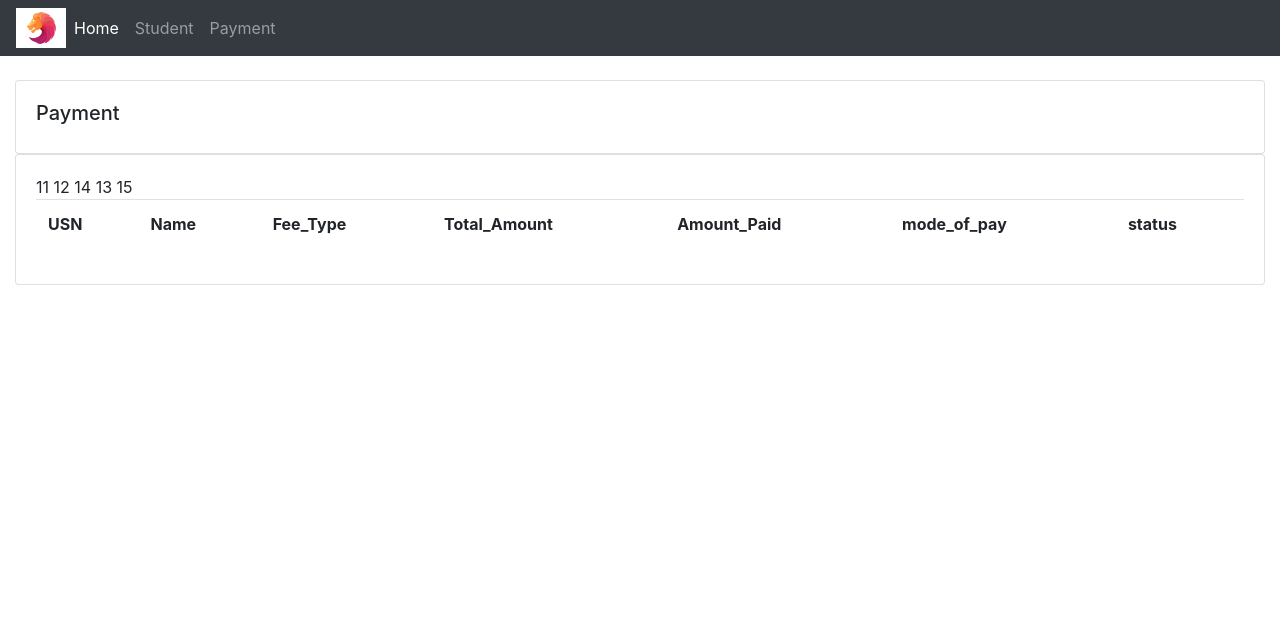
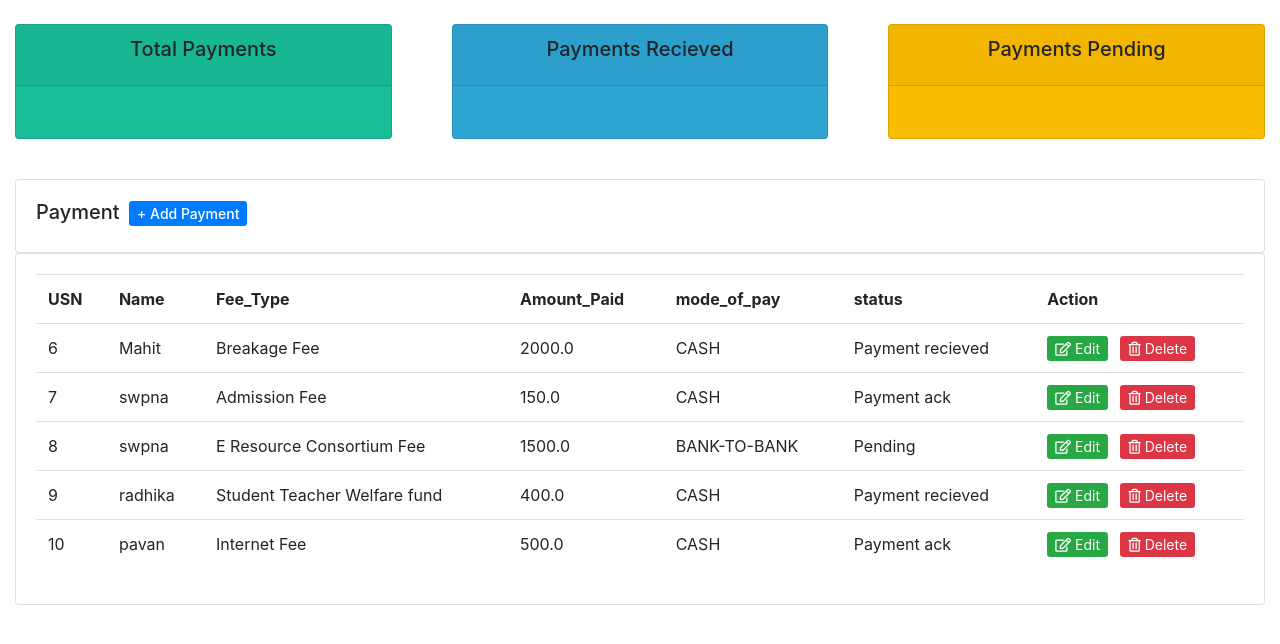
Before and after one commit to Razor11022000/FMS, a Django app: page /payment/ in a window 1280 px wide. Shown: the top 644 px of the page. Run offline with Django 3.2, Linux system fonts and the light colour scheme; data comes from the database, SQL or seed files in the repository; both versions use the stored data as it was after the commit; lists and menus that the app fills with data are empty; some libraries are stand-ins or nearby versions.

Commit message:
changes to payments module

```diff
--- a/fms/accounts/models.py
+++ b/fms/accounts/models.py
@@ -229,3 +229,6 @@ class Payment(models.Model):
 	mode_payment = models.CharField(max_length=25, choices=MODE_OF_PAYMENT)
 	date_created = models.DateTimeField(auto_now_add=True, null=True)
 	status = models.CharField(max_length=200, null=True, choices=STATUS)
+
+	def __str__(self):
+		return str(self.student)
--- a/fms/accounts/templates/accounts/dashboard.html
+++ b/fms/accounts/templates/accounts/dashboard.html
@@ -15,7 +15,7 @@
 					<tr>
 						<th></th>
 						<th>Student</th>
-						<th>fees</th>
+						<th>payment</th>
 					</tr>
 
 				</table>
@@ -26,10 +26,10 @@
 			<h5>LAST 5 PAYMENTS</h5>
 			<hr>
 			<div class="card card-body">
-				<a class="btn btn-primary  btn-sm btn-block" href="">Payment</a>
+				<a class="btn btn-primary  btn-sm btn-block" href="">Add Payment</a>
 				<table class="table table-sm">
 					<tr>
-						<th>year</th>
+						<th>fee</th>
 						<th>Date of pay</th>
 						<th>Status</th>
 						<th>Update</th>
--- a/fms/accounts/templates/accounts/main.html
+++ b/fms/accounts/templates/accounts/main.html
@@ -7,23 +7,27 @@
 
 <link rel="stylesheet" href="https://cdn.jsdelivr.net/npm/bootstrap@4.5.3/dist/css/bootstrap.min.css" integrity="sha384-TX8t27EcRE3e/ihU7zmQxVncDAy5uIKz4rEkgIXeMed4M0jlfIDPvg6uqKI2xXr2" crossorigin="anonymous">
 
+<link rel="stylesheet" href="https://use.fontawesome.com/releases/v5.7.0/css/all.css" integrity="sha384-lZN37f5QGtY3VHgisS14W3ExzMWZxybE1SJSEsQp9S+oqd12jhcu+A56Ebc1zFSJ" crossorigin="anonymous">
+
 <link rel="stylesheet" type="text/css" href="{% static '/css/status.css' %}">
+
+<!-- Font Awesome JS -->
+<script defer src="https://use.fontawesome.com/releases/v5.0.13/js/solid.js" integrity="sha384-tzzSw1/Vo+0N5UhStP3bvwWPq+uvzCMfrN1fEFe+xBmv1C/AtVX5K0uZtmcHitFZ" crossorigin="anonymous"></script>
 
 </head>
 <body>
 
+	{% include 'accounts/status.html' %}
 
 
-	{% include 'accounts/navbar.html' %}
+	<div class="container-fluid" id="main">
 
-	<div class="container-fluid" id="main">
 
 		{% block content %}
 
 		{% endblock %}
 
 	</div>
-
 </body>
 
 <!-- jQuery and JS bundle w/ Popper.js -->
--- a/fms/accounts/templates/accounts/navbar.html
+++ b/fms/accounts/templates/accounts/navbar.html
@@ -3,7 +3,7 @@
 {% block content %}
 
 <nav class="navbar navbar-expand-lg navbar-dark bg-dark">
- <img src="{% static '/images/logo.jpg' %}" width="50px" height="40px">
+ <img src="{% static '/images/logo3.jpg' %}" width="50px" height="40px">
   <button class="navbar-toggler" type="button" data-toggle="collapse" data-target="#navbarNavAltMarkup" aria-controls="navbarNavAltMarkup" aria-expanded="false" aria-label="Toggle navigation">
     <span class="navbar-toggler-icon"></span>
   </button>
--- a/fms/accounts/templates/accounts/payment.html
+++ b/fms/accounts/templates/accounts/payment.html
@@ -7,7 +7,9 @@
 		<div class="row">
 			<div class="col-md">
 				<div class="card card-body">
-					<h5>Payment</h5>
+					<h5>Payment
+						<span class="pl-1"><a class="btn-sm btn-primary" href="" title="">+ Add Payment</a></span>
+					</h5>
 				</div>
 				<div class="card card-body">
 					<table class="table">
@@ -15,14 +17,28 @@
 							<th>USN</th>
 							<th>Name</th>
 							<th>Fee_Type</th>
-							<th>Total_Amount</th>
 							<th>Amount_Paid</th>
 							<th>mode_of_pay</th>
 							<th>status</th>
+							<th>Action</th>
 						</tr>
 
 						{% for i in payments %}
-							{{i.fee_id}}
+							<tr>
+								<td>{{i.id}}</td>
+								<td>{{i.student.name}}</td>
+								<td>{{i.fee.name}}</td>
+								<td>{{i.amount_paid}}</td>
+								<td>{{i.mode_payment}}</td>
+								<td>{{i.status}}</td>
+								<td><a class="btn-sm btn-success" href="">
+									<i class="far fa-edit"></i> Edit</a>
+									<span class="pl-2"><a class="btn-sm btn-danger" href="#">
+  										<i class="far fa-trash-alt"></i> Delete</a>
+  									</span>
+  								</td>
+							</tr>
+
 						{% endfor %}
 
 					</table>
--- a/fms/accounts/templates/accounts/status.html
+++ b/fms/accounts/templates/accounts/status.html
@@ -5,7 +5,7 @@
 		<div class="col-md">
 			<div class="card text-center mb-3" id="total-students">
 			  	<div class="card-header">
-			  		<h5 class="card-title">Total Students</h5>
+			  		<h5 class="card-title">Total Payments</h5>
 			  	</div>
 			  	<div class="card-body">
 			    	<h3 class="card-title"></h3>
@@ -18,7 +18,7 @@
 		<div class="col-md">
 			<div class="card text-center mb-3" id="students-paid">
 			  	<div class="card-header">
-			  		<h5 class="card-title">Students paid</h5>
+			  		<h5 class="card-title">Payments Recieved</h5>
 			  	</div>
 			  	<div class="card-body">
 			    	<h3 class="card-title"></h3>
@@ -29,9 +29,9 @@
 
 	<div class="col">
 		<div class="col-md">
-			<div class="card text-center mb-3" id="left-out">
+			<div class="card text-center mb-3" id="pay-pending">
 			  	<div class="card-header">
-			  		<h5 class="card-title">To be paid</h5>
+			  		<h5 class="card-title">Payments Pending</h5>
 			  	</div>
 			  	<div class="card-body">
 			    	<h3 class="card-title"></h3>
--- a/fms/static/css/status.css
+++ b/fms/static/css/status.css
@@ -6,6 +6,6 @@
 		background: #2fa5d4;
 	}
 
-#left-out{
-		background: #d893e6;
+#pay-pending{
+		background: #fabc02;
 	}
```
Also changed, not shown: fms/db.sqlite3, fms/static/images/logo.jpg (deleted).
